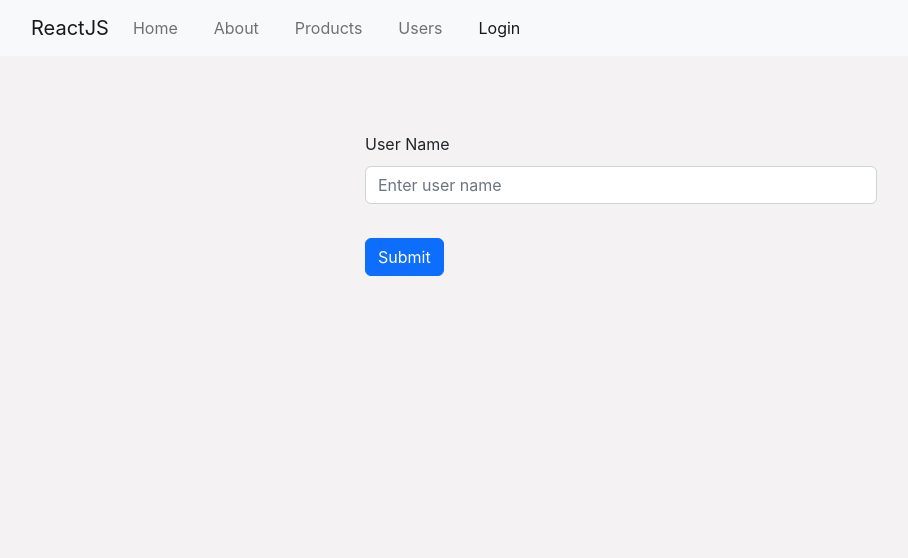
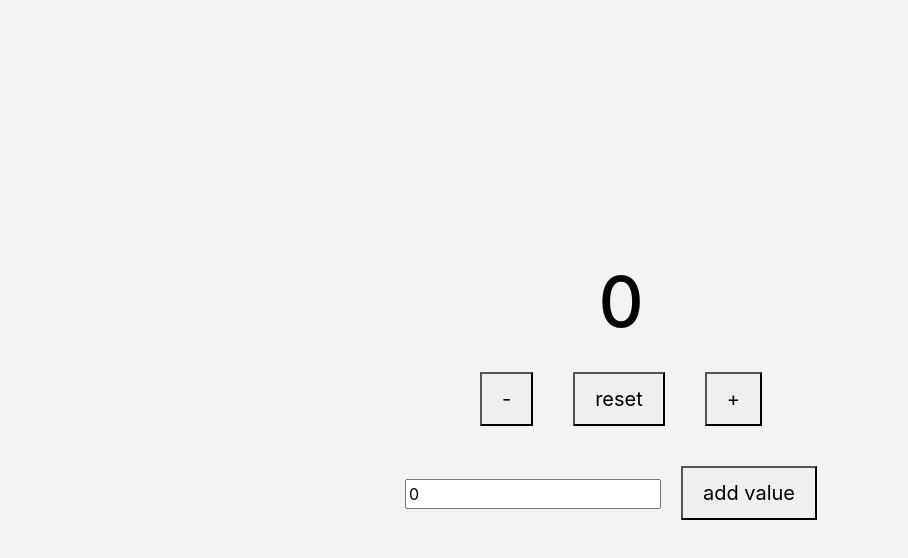
Before and after one commit to PramodSolapur/Reactjs, a React (Create React App) app: page / in a window 1280 px wide. Before the commit this address led to /login. Shown: the top 558 px of the page, without its empty margins (19-927 px from the left). Built offline with nearby package versions, Linux system fonts and the light colour scheme.

Commit message:
counterApp

```diff
--- a/package.json
+++ b/package.json
@@ -10,6 +10,7 @@
     "react-dom": "^18.1.0",
     "react-router-dom": "^6.3.0",
     "react-scripts": "5.0.1",
+    "styled-components": "^5.3.5",
     "web-vitals": "^2.1.4"
   },
   "scripts": {
--- a/src/App.js
+++ b/src/App.js
@@ -3,6 +3,7 @@ import Footer from "./components/Footer";
 import AppRoutes from "./components/AppRoutes";
 import FormValidate from "./form/FormValidate";
 import ReactRouter from "./react-router-v6/ReactRouter";
+import CounterApp from "./counter/CounterApp";
 
 function App() {
   return (
@@ -11,7 +12,8 @@ function App() {
       <AppRoutes />
       <Footer /> */}
       {/* <FormValidate /> */}
-      <ReactRouter />
+      {/* <ReactRouter /> */}
+      <CounterApp />
     </>
   );
 }
--- /dev/null
+++ b/src/counter/Counter.js
@@ -0,0 +1,68 @@
+import React, { useState } from "react";
+import styled from "styled-components";
+
+const Counter = () => {
+  const [count, setCount] = useState(0);
+  const [amount, setAmount] = useState(0);
+  const handleIncrement = () => {
+    // setCount(count + 1);  // It doesn't remembers the previous count
+    setCount((prevCount) => prevCount + 1); // prevCount remembers the previous count;
+  };
+
+  const handleDecrement = () => {
+    // setCount(count - 1);
+    setCount((prevCount) => prevCount - 1);
+  };
+  const handleReset = () => {
+    setCount(0);
+  };
+  const handleAmount = () => {
+    setCount((prevCount) => prevCount + Number(amount));
+    setAmount(0);
+  };
+  return (
+    // Container is a styled-component so we are passing props to it.
+    <Container count={count}>
+      <h1>{count}</h1>
+      <BtnContainer>
+        <Button onClick={handleDecrement}>-</Button>
+        <Button onClick={handleReset}>reset</Button>
+        <Button onClick={handleIncrement}>+</Button>
+      </BtnContainer>
+      <InputConatiner>
+        <input
+          type="number"
+          value={amount}
+          onChange={(e) => setAmount(e.target.value)}
+        />
+        {/* Whenever you use input field, value attribute should be provided */}
+        <Button onClick={handleAmount}>add value</Button>
+      </InputConatiner>
+    </Container>
+  );
+};
+
+export default Counter;
+
+const Container = styled.div`
+  width: 100%;
+  height: 100vh;
+  display: flex;
+  flex-direction: column;
+  justify-content: center;
+  align-items: center;
+  h1 {
+    font-size: 70px;
+    color: ${(props) =>
+      props.count === 0 ? "black" : props.count > 0 ? "green" : "red"};
+  }
+  // props are coming from Container component
+`;
+
+const BtnContainer = styled.div``;
+const InputConatiner = styled.div``;
+
+const Button = styled.button`
+  padding: 10px 20px;
+  margin: 20px;
+`;
--- /dev/null
+++ b/src/counter/CounterApp.js
@@ -0,0 +1,13 @@
+import Counter from "./Counter";
+import CounterReducer from "./CounterReducer";
+
+const CounterApp = () => {
+  return (
+    <div>
+      {/* <Counter /> */}
+      <CounterReducer />
+    </div>
+  );
+};
+
+export default CounterApp;
--- /dev/null
+++ b/src/counter/CounterReducer.js
@@ -0,0 +1,80 @@
+import React, { useState } from "react";
+import { useReducer } from "react";
+import styled from "styled-components";
+
+const initialState = 0;
+
+const counterReducer = (state, action) => {
+  if (action.type === "INCREMENT") {
+    return state + 1;
+  }
+  if (action.type === "DECREMENT") {
+    return state - 1;
+  }
+  if (action.type === "RESET") {
+    return 0;
+  }
+  if (action.type === "AMOUNT") {
+    return state + action.payload;
+  }
+  return state;
+};
+
+const CounterReducer = () => {
+  const [state, disptach] = useReducer(counterReducer, initialState);
+  const [amount, setAmount] = useState(0);
+  const handleIncrement = () => {
+    disptach({ type: "INCREMENT" });
+  };
+
+  const handleDecrement = () => {
+    disptach({ type: "DECREMENT" });
+  };
+
+  const handleAmount = () => {
+    disptach({ type: "AMOUNT", payload: Number(amount) });
+    setAmount(0);
+  };
+  return (
+    <Container count={state}>
+      <h1>{state}</h1>
+      <BtnContainer>
+        <Button onClick={handleDecrement}>-</Button>
+        <Button onClick={() => disptach({ type: "RESET" })}>reset</Button>
+        <Button onClick={handleIncrement}>+</Button>
+      </BtnContainer>
+      <InputConatiner>
+        <input
+          type="number"
+          value={amount}
+          onChange={(e) => setAmount(e.target.value)}
+        />
+        <Button onClick={handleAmount}>add value</Button>
+      </InputConatiner>
+    </Container>
+  );
+};
+
+export default CounterReducer;
+
+const Container = styled.div`
+  width: 100%;
+  height: 100vh;
+  display: flex;
+  flex-direction: column;
+  justify-content: center;
+  align-items: center;
+  h1 {
+    font-size: 70px;
+    color: ${(props) =>
+      props.count === 0 ? "black" : props.count > 0 ? "green" : "red"};
+  }
+`;
+
+const BtnContainer = styled.div``;
+const InputConatiner = styled.div``;
+
+const Button = styled.button`
+  padding: 10px 20px;
+  margin: 20px;
+`;
```
Also changed, not shown: 1 other file (tests, documents, lock files or other folders).
